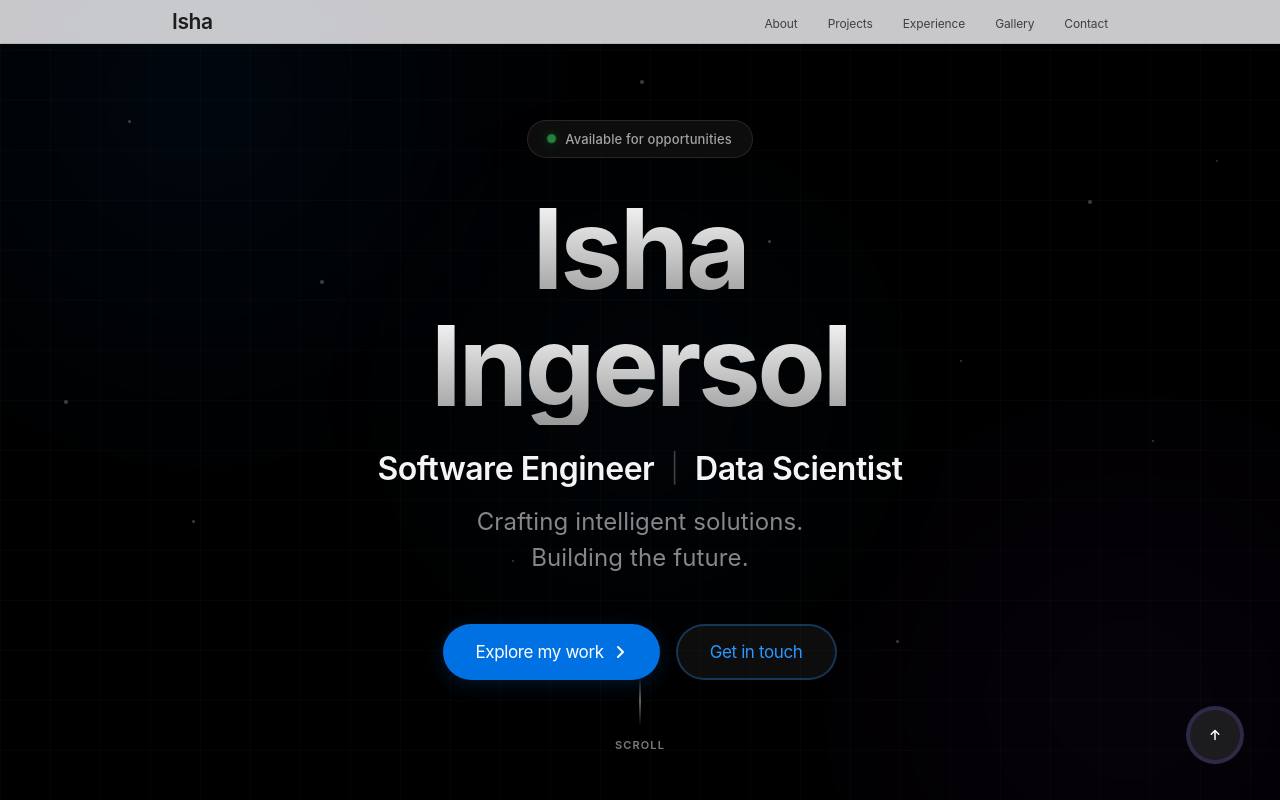
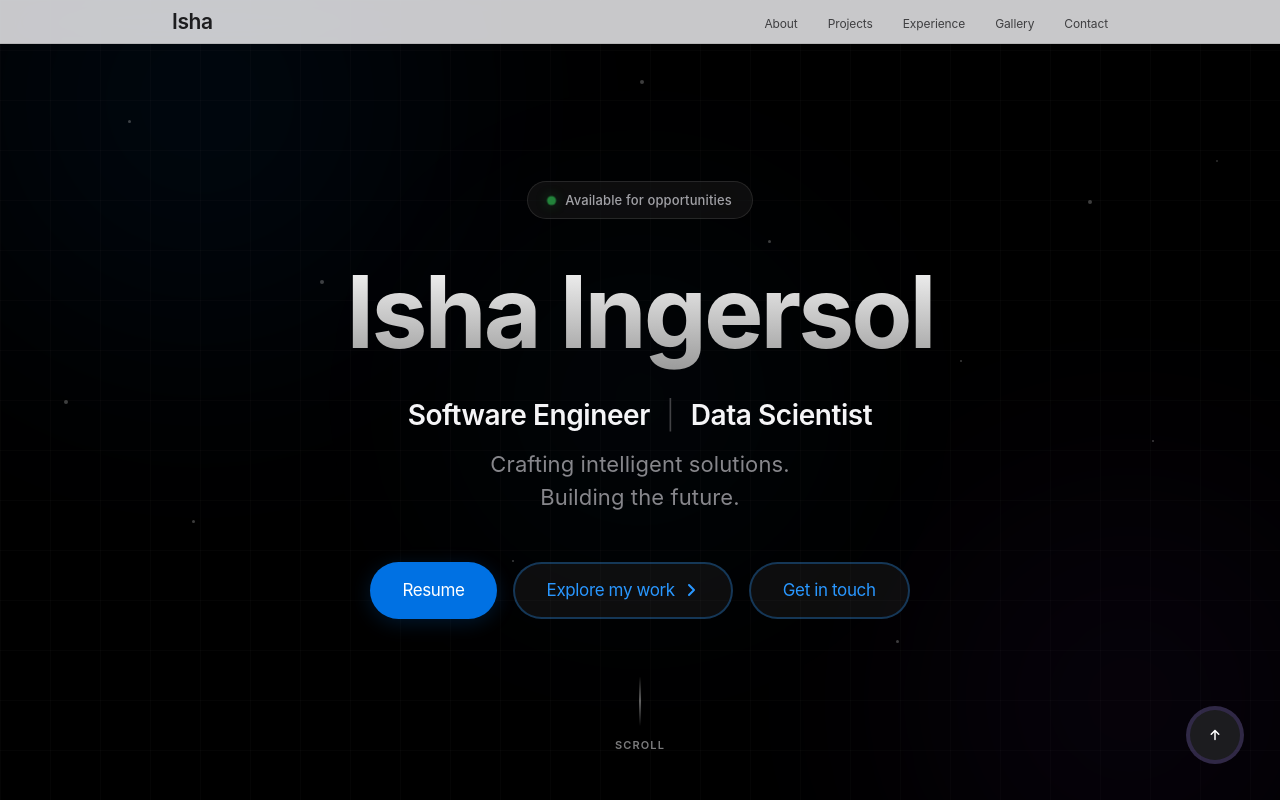
Before and after one commit to isha-ingersol/isha-portfolio, a React (Create React App) app: page / in a window 1280 px wide. Shown: the top 800 px of the page. Built offline with nearby package versions, Linux system fonts and the light colour scheme.

Commit message:
Final touches

```diff
--- a/package.json
+++ b/package.json
@@ -1,5 +1,5 @@
 {
-  "name": "isha-portfolio-new",
+  "name": "isha-portfolio",
   "version": "0.1.0",
   "private": true,
   "dependencies": {
--- a/src/components/Hero/Hero.css
+++ b/src/components/Hero/Hero.css
@@ -198,18 +198,19 @@
 
 /* Title */
 .hero-title {
-    font-size: 112px;
+    font-size: 100px;
     font-weight: 700;
     letter-spacing: -0.03em;
-    line-height: 1.05;
     margin-bottom: 24px;
     opacity: 100;
+    padding-bottom: 0.02em; /* tiny bottom padding to maintain layout */
 }
+
 
 .title-line {
     display: block;
     background: linear-gradient(180deg, #fff 0%, #999 100%);
-    -webkit-background-clip: text;
+    /* -webkit-background-clip: text; */
     -webkit-text-fill-color: transparent;
     background-clip: text;
     animation: fadeInUp 1s ease forwards;
@@ -250,7 +251,7 @@
 }
 
 .subtitle {
-    font-size: 32px;
+    font-size: 28px;
     font-weight: 600;
     letter-spacing: -0.015em;
     color: #f5f5f7;
@@ -264,7 +265,7 @@
 
 /* Tagline */
 .tagline {
-    font-size: 24px;
+    font-size: 22px;
     line-height: 1.5;
     font-weight: 400;
     letter-spacing: 0.005em;
--- a/src/components/Hero/Hero.js
+++ b/src/components/Hero/Hero.js
@@ -40,7 +40,7 @@ const Hero = () => {
     };
 
     return (
-        <div className="hero-container">
+        <div id="home" className="hero-container">
             {/* Animated gradient orbs */}
             <div className="gradient-orb orb-1" style={parallaxOrb1}></div>
             <div className="gradient-orb orb-2" style={parallaxOrb2}></div>
@@ -65,10 +65,7 @@ const Hero = () => {
                     </div>
 
                     <h1 className="hero-title">
-                        <span className="title-line">Isha</span>
-                        <span className="title-line">Ingersol
-                            {/* <span className="title-dot">.</span>     */}
-                        </span>
+                        <span className="title-line">Isha Ingersol</span>
                     </h1>
 
                     <div className="hero-subtitle-wrapper">
@@ -116,7 +113,15 @@ const Hero = () => {
                     </div> */}
 
                     <div className="hero-cta">
-                        <a href="#projects" className="cta-link primary">
+                        <a
+                            href="/resume.pdf"
+                            target="_blank"
+                            rel="noopener noreferrer"
+                            className="cta-link primary"
+                        >
+                            <span>Resume</span>
+                        </a>
+                        <a href="#projects" className="cta-link secondary">
                             <span>Explore my work</span>
                             <svg width="16" height="16" viewBox="0 0 16 16" fill="none">
                                 <path d="M6 3L11 8L6 13" stroke="currentColor" strokeWidth="2" strokeLinecap="round" strokeLinejoin="round"/>
--- a/src/components/Navigation/Navigation.css
+++ b/src/components/Navigation/Navigation.css
@@ -46,12 +46,13 @@ nav.scrolled {
     opacity: 1;
 }
 
-.logo {
+.logo a {
     font-size: 21px;
     font-weight: 600;
     color: #1d1d1f;
     letter-spacing: -0.02em;
     cursor: pointer;
+    text-decoration: none;
 }
 
 .mobile-menu-btn {
--- a/src/components/Navigation/Navigation.js
+++ b/src/components/Navigation/Navigation.js
@@ -30,7 +30,7 @@ const Navigation = () => {
     return (
         <nav className={scrolled ? 'scrolled' : ''}>
             <div className="nav-content">
-                <div className="logo">Isha</div>
+                <div className="logo"><a href="#home">Isha</a></div>
                 <button
                     className="mobile-menu-btn"
                     onClick={toggleMobileMenu}
```
Also changed, not shown: 1 other file (tests, documents, lock files or other folders).
